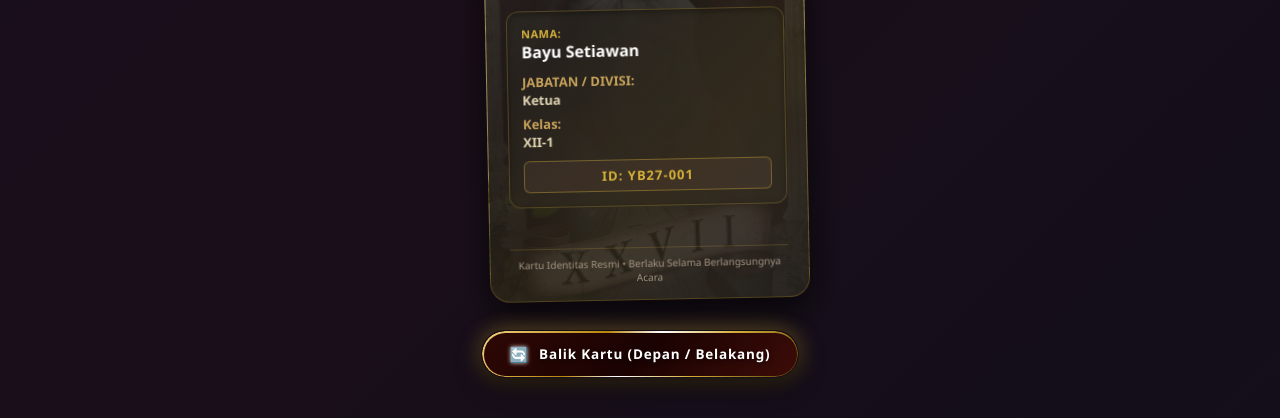
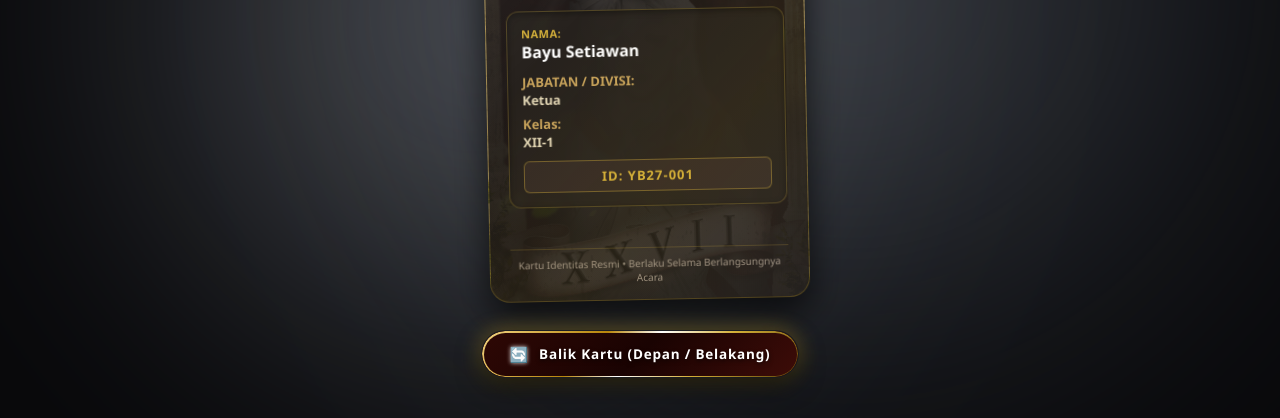
Before and after one commit to azibaminuddin39-arch/Panitiayearbook, a plain HTML site: page index.html in a window 1280 px wide. Shown: the part 410-828 px from the top of the page. Drawn offline with Linux system fonts and the light colour scheme; a script that the page names is missing.

Commit message:
Update style.css

```diff
--- a/style.css
+++ b/style.css
@@ -7,7 +7,7 @@
   font-family: 'Segoe UI', Tahoma, Geneva, Verdana, sans-serif;
 }
 
-/* BACKGROUND UTAMA: GRADASI ANIMASI BERGERAK (MODERN CLASSIC SIMPLE) */
+/* BACKGROUND UTAMA: APPLE MUSIC LYRICS STYLE (HITAM & SILVER BERGERAK) */
 body {
   color: #f8fafc;
   display: flex;
@@ -18,15 +18,66 @@ body {
   padding: 40px 20px;
   overflow-x: hidden;
   position: relative;
-  background: linear-gradient(-45deg, #0b0f19, #1a0e1a, #161224, #0d1520);
-  background-size: 400% 400%;
-  animation: gradientBG 15s ease infinite;
+  background-color: #08080a;
 }
 
-@keyframes gradientBG {
-  0% { background-position: 0% 50%; }
-  50% { background-position: 100% 50%; }
-  100% { background-position: 0% 50%; }
+/* GUMPALAN GRADASI SILVER 1 (BERANIMASI) */
+body::before {
+  content: '';
+  position: fixed;
+  top: -10%;
+  left: -10%;
+  width: 65vw;
+  height: 65vw;
+  border-radius: 50%;
+  background: radial-gradient(circle, rgba(220, 225, 235, 0.35) 0%, rgba(140, 150, 165, 0.18) 45%, transparent 70%);
+  filter: blur(100px);
+  z-index: -2;
+  pointer-events: none;
+  animation: appleMusicSilver1 18s ease-in-out infinite alternate;
+  will-change: transform;
+}
+
+/* GUMPALAN GRADASI SILVER 2 (BERANIMASI) */
+body::after {
+  content: '';
+  position: fixed;
+  bottom: -15%;
+  right: -10%;
+  width: 70vw;
+  height: 70vw;
+  border-radius: 50%;
+  background: radial-gradient(circle, rgba(180, 190, 205, 0.3) 0%, rgba(80, 90, 105, 0.2) 50%, transparent 75%);
+  filter: blur(110px);
+  z-index: -1;
+  pointer-events: none;
+  animation: appleMusicSilver2 22s ease-in-out infinite alternate;
+  will-change: transform;
+}
+
+/* ANIMASI PERGERAKAN AMBIENT FLUID SILVER */
+@keyframes appleMusicSilver1 {
+  0% {
+    transform: translate(0, 0) scale(1) rotate(0deg);
+  }
+  50% {
+    transform: translate(25vw, 20vh) scale(1.25) rotate(120deg);
+  }
+  100% {
+    transform: translate(-5vw, 35vh) scale(0.9) rotate(240deg);
+  }
+}
+
+@keyframes appleMusicSilver2 {
+  0% {
+    transform: translate(0, 0) scale(1) rotate(0deg);
+  }
+  50% {
+    transform: translate(-20vw, -25vh) scale(1.3) rotate(-120deg);
+  }
+  100% {
+    transform: translate(15vw, -40vh) scale(0.85) rotate(-240deg);
+  }
 }
 
 /* 1. ANIMASI AYUNAN PENDULUM HALUS */
@@ -226,7 +277,6 @@ body {
 /* 5. SISI DEPAN (CLASSIC DARK ELEGANT DENGAN GAMBAR LATAR HALUS) */
 .card-front {
   background-color: #1a1614;
-  /* Gambar latar belakang halus khusus di bagian kartu depan */
   background-image:
     linear-gradient(rgba(26, 22, 20, 0.88), rgba(26, 22, 20, 0.88)),
     url('tarot idcard.png');
```
